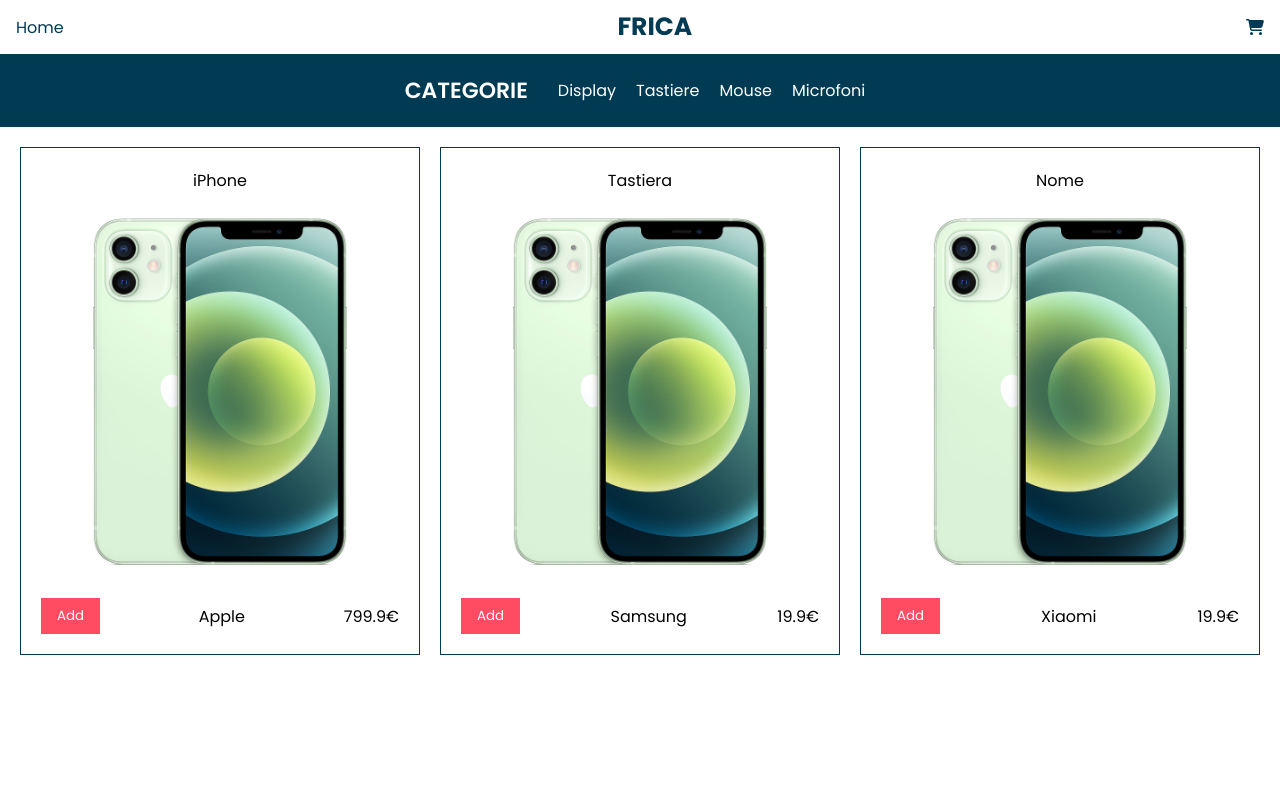
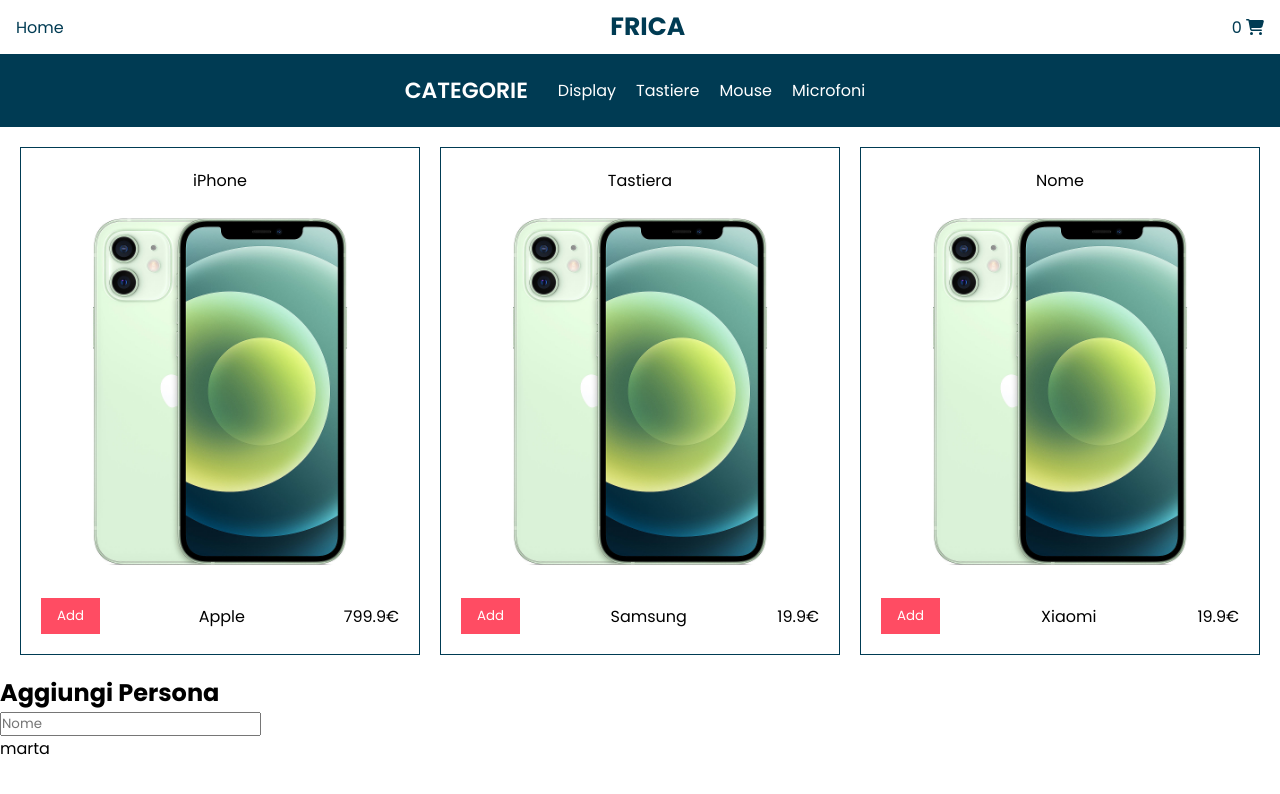
Before and after one commit to camillatofani/Ecommerce-with-React-localStorage-GlobalContext, a React (Vite) app: page / in a window 1280 px wide. Shown: the top 794 px of the page. Built offline with nearby package versions, Linux system fonts and the light colour scheme.

Commit message:
learn global context

```diff
--- a/src/App.jsx
+++ b/src/App.jsx
@@ -1,14 +1,18 @@
 import Navbar from './components/Navbar/Navbar'
 import CategoryBar from './components/CategoryBar/CategoryBar'
 import Products from './components/Products/Products'
+import { GlobalProviderComponent } from './GlobalContext'
+import PersonComponent from './PersonComponent.jsx'
 
 function App() {
-
 	return (
 		<>
-			<Navbar />
-			<CategoryBar />
-			<Products />
+			<GlobalProviderComponent>
+				<Navbar />
+				<CategoryBar />
+				<Products />
+				<PersonComponent />
+			</GlobalProviderComponent>
 		</>
 	)
 }
--- /dev/null
+++ b/src/GlobalContext.jsx
@@ -0,0 +1,35 @@
+import { createContext, useState, useContext } from 'react'
+import PropTypes from 'prop-types'
+
+const GlobalContext = createContext()
+const GlobalProvider = GlobalContext.Provider
+
+export function useGlobalContext() {
+	return useContext(GlobalContext)
+}
+
+export function GlobalProviderComponent({ children }) {
+	const [people, setPeople] = useState(['marta'])
+	const [products, setProducts] = useState([])
+
+	const addPerson = (name) => {
+		setPeople([...people, name])
+	}
+
+	const addProduct = (productName) => {
+		setProducts([...products, productName])
+	}
+
+	const globalValues = {
+		people,
+		products,
+		addPerson,
+		addProduct,
+	}
+
+	return <GlobalProvider value={ globalValues }>{ children }</GlobalProvider>
+}
+
+GlobalProviderComponent.propTypes = {
+	children: PropTypes.any
+}
--- /dev/null
+++ b/src/PersonComponent.jsx
@@ -0,0 +1,23 @@
+import { useGlobalContext } from './GlobalContext';
+
+function PersonComponent() {
+  const { people, addPerson } = useGlobalContext();
+
+  return (
+    <div>
+      <h2>Aggiungi Persona</h2>
+      <input
+        type="text"
+        placeholder="Nome"
+        onChange={(e) => addPerson(e.target.value)}
+      />
+      <ul>
+        {people.map((person, index) => (
+          <li key={index}>{person}</li>
+        ))}
+      </ul>
+    </div>
+  )
+}
+
+export default PersonComponent;
--- a/src/components/Navbar/Navbar.jsx
+++ b/src/components/Navbar/Navbar.jsx
@@ -4,11 +4,12 @@
 import { Link } from 'react-router-dom'
 
 function Navbar() {
+
 	return (
 		<nav>
 			<div><Link to='/'>Home</Link></div>
 			<div className={ styles.logo }>FRICA</div>
-			<div><Link to='/cart'><FontAwesomeIcon icon={ faCartShopping } /></Link></div>
+			<div><Link to='/cart'>0 <FontAwesomeIcon icon={ faCartShopping } /></Link></div>
 		</nav>
 	)
 }
--- a/src/components/Products/Products.jsx
+++ b/src/components/Products/Products.jsx
@@ -1,5 +1,6 @@
 import styles from './Products.module.css'
 import { useState } from 'react'
+import PropTypes from 'prop-types'
 import SingleProduct from './../SingleProduct/SingleProduct'
 
 function Products() {
@@ -52,4 +53,9 @@
 	)
 }
 
+
+Products.propTypes = {
+	setItemCount: PropTypes.func
+}
+
 export default Products
--- a/src/main.jsx
+++ b/src/main.jsx
@@ -1,6 +1,6 @@
 import ReactDOM from 'react-dom/client'
 import App from './App.jsx'
-import Cart from './Cart.jsx'
+import Cart from './pages/Cart/Cart.jsx'
 import './index.css'
 import { createBrowserRouter, RouterProvider } from 'react-router-dom'
 
```
Also changed, not shown: src/pages/Cart/Cart.jsx (renamed from src/Cart.jsx, +4 -4 lines), src/pages/Cart/Cart.module.css (renamed from src/Cart.module.css).
